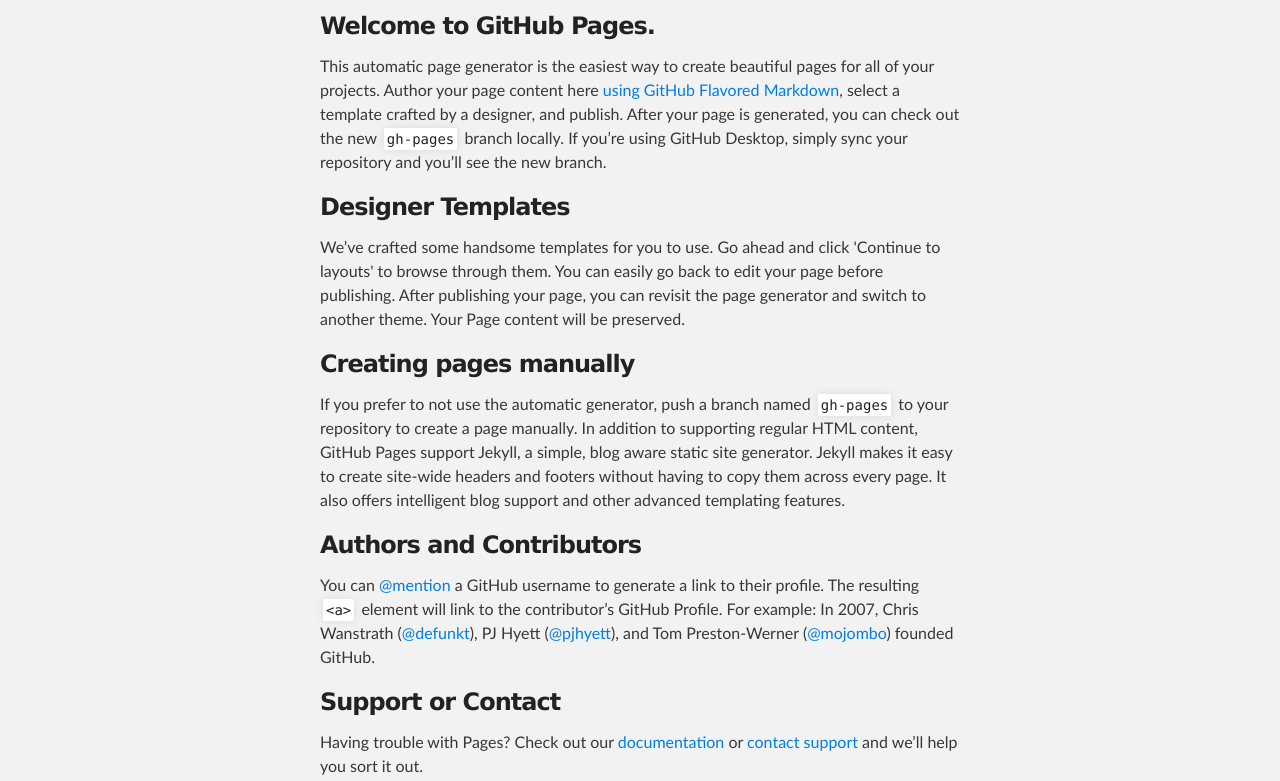
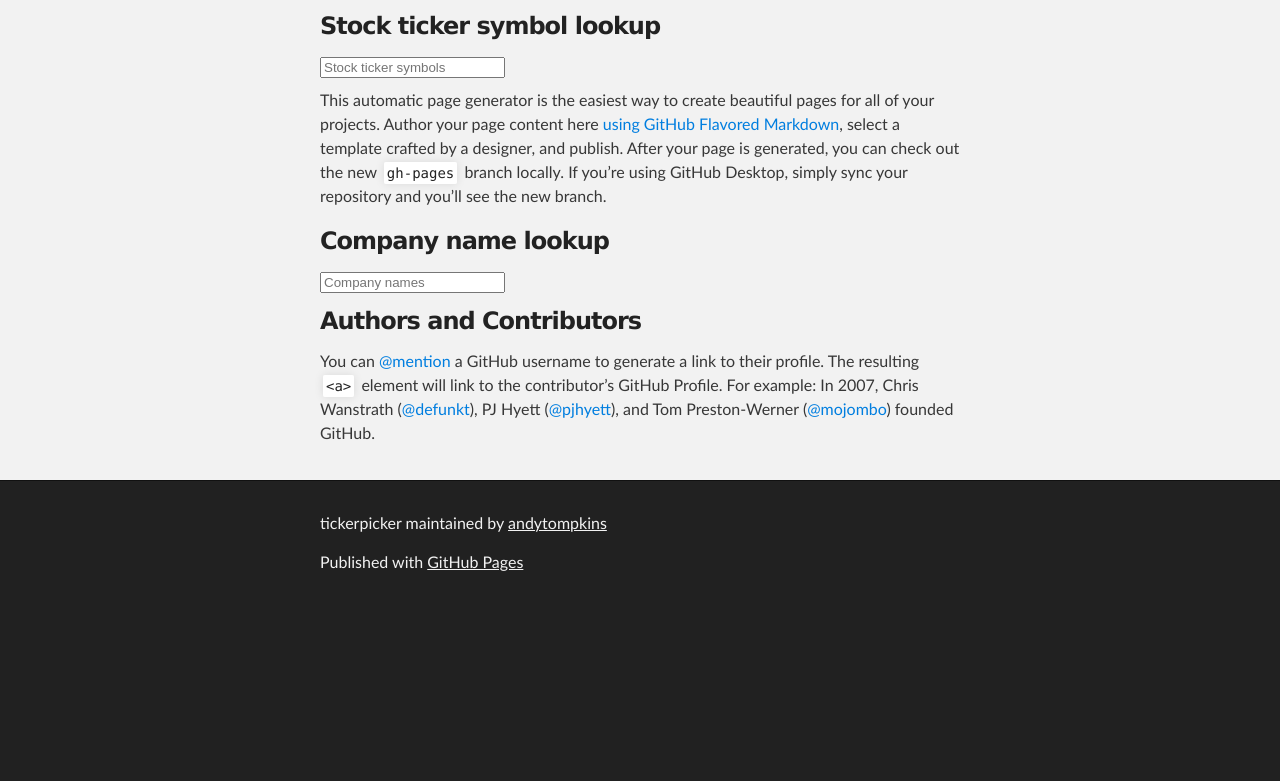
Before and after one commit to andytompkins/tickerpicker, a plain HTML site: page index.html in a window 1280 px wide. Shown: the part 288-1069 px from the top of the page. After the commit the page ends 897 px from the top, so only its background shows below. Drawn offline with nearby package versions, Linux system fonts and the light colour scheme.

Commit message:
added some scripts to index

```diff
--- a/index.html
+++ b/index.html
@@ -31,30 +31,21 @@
     <!-- MAIN CONTENT -->
     <div id="main_content_wrap" class="outer">
       <section id="main_content" class="inner">
-        <h3>
-<a id="welcome-to-github-pages" class="anchor" href="#welcome-to-github-pages" aria-hidden="true"><span class="octicon octicon-link"></span></a>Welcome to GitHub Pages.</h3>
+        <h3>Stock ticker symbol lookup</h3>
 
+          <input class="typeahead-symbols" type="text" placeholder="Stock ticker symbols">
 <p>This automatic page generator is the easiest way to create beautiful pages for all of your projects. Author your page content here <a href="https://guides.github.com/features/mastering-markdown/">using GitHub Flavored Markdown</a>, select a template crafted by a designer, and publish. After your page is generated, you can check out the new <code>gh-pages</code> branch locally. If you’re using GitHub Desktop, simply sync your repository and you’ll see the new branch.</p>
 
-<h3>
-<a id="designer-templates" class="anchor" href="#designer-templates" aria-hidden="true"><span class="octicon octicon-link"></span></a>Designer Templates</h3>
-
-<p>We’ve crafted some handsome templates for you to use. Go ahead and click 'Continue to layouts' to browse through them. You can easily go back to edit your page before publishing. After publishing your page, you can revisit the page generator and switch to another theme. Your Page content will be preserved.</p>
-
-<h3>
-<a id="creating-pages-manually" class="anchor" href="#creating-pages-manually" aria-hidden="true"><span class="octicon octicon-link"></span></a>Creating pages manually</h3>
-
-<p>If you prefer to not use the automatic generator, push a branch named <code>gh-pages</code> to your repository to create a page manually. In addition to supporting regular HTML content, GitHub Pages support Jekyll, a simple, blog aware static site generator. Jekyll makes it easy to create site-wide headers and footers without having to copy them across every page. It also offers intelligent blog support and other advanced templating features.</p>
+        <h3>Company name lookup</h3>
+          <input class="typeahead-names" type="text" placeholder="Company names">
 
 <h3>
 <a id="authors-and-contributors" class="anchor" href="#authors-and-contributors" aria-hidden="true"><span class="octicon octicon-link"></span></a>Authors and Contributors</h3>
 
 <p>You can <a href="https://github.com/blog/821" class="user-mention">@mention</a> a GitHub username to generate a link to their profile. The resulting <code>&lt;a&gt;</code> element will link to the contributor’s GitHub Profile. For example: In 2007, Chris Wanstrath (<a href="https://github.com/defunkt" class="user-mention">@defunkt</a>), PJ Hyett (<a href="https://github.com/pjhyett" class="user-mention">@pjhyett</a>), and Tom Preston-Werner (<a href="https://github.com/mojombo" class="user-mention">@mojombo</a>) founded GitHub.</p>
 
-<h3>
-<a id="support-or-contact" class="anchor" href="#support-or-contact" aria-hidden="true"><span class="octicon octicon-link"></span></a>Support or Contact</h3>
 
-<p>Having trouble with Pages? Check out our <a href="https://help.github.com/pages">documentation</a> or <a href="https://github.com/contact">contact support</a> and we’ll help you sort it out.</p>
+
       </section>
     </div>
 
@@ -66,7 +57,8 @@
       </footer>
     </div>
 
-
-
+    <script type="text/javascript" src="https://cdnjs.cloudflare.com/ajax/libs/jquery/2.1.4/jquery.min.js"></script>
+    <script type="text/javascript" src="https://cdnjs.cloudflare.com/ajax/libs/typeahead.js/0.11.1/typeahead.bundle.min.js"></script>
+    <script type="text/javascript" src="https://cdnjs.cloudflare.com//l.js"></script>
   </body>
 </html>
```
Also changed, not shown: javascripts/main.js (+10 -1 lines).
